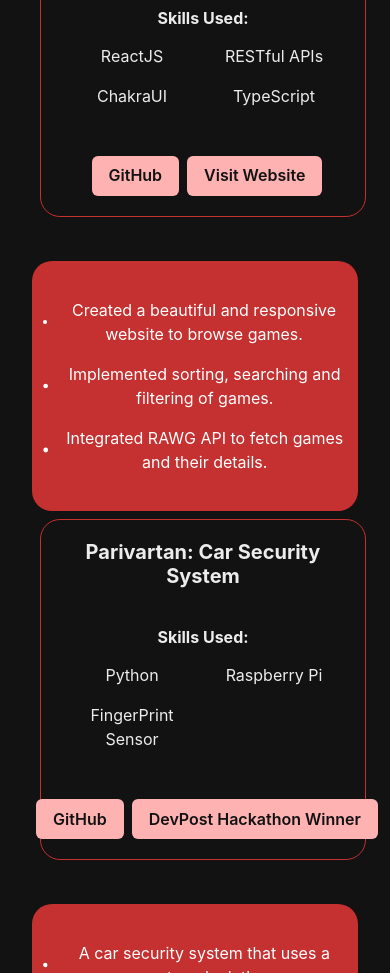
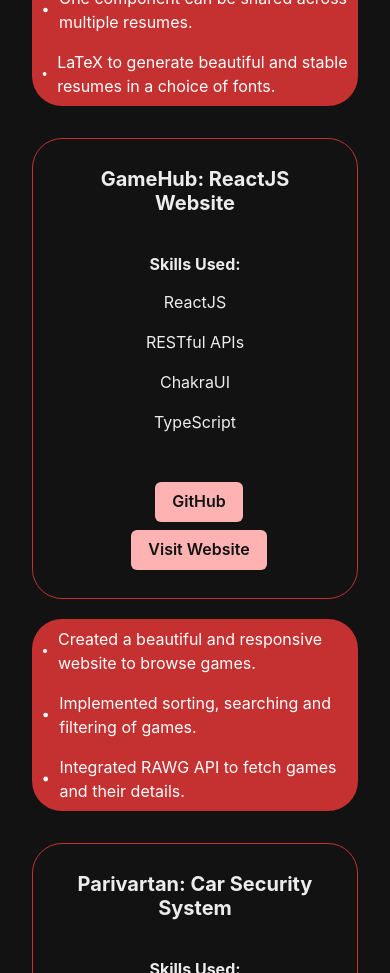
Before and after one commit to TheFJcurve/personal-portfolio, a React (Vite) app: page / in a window 390 px wide. Shown: the part 4020-4993 px from the top of the page. Built offline with nearby package versions, Linux system fonts and the light colour scheme.

Commit message:
optimized projects for mobiles

```diff
--- a/src/components/Projects.tsx
+++ b/src/components/Projects.tsx
@@ -26,19 +26,20 @@ const ProjectCardInfo = ({ projectDescription }: ProjectCardInfoProps) => {
       flexDirection="column"
       justifyContent="center"
       backgroundColor={"styleColor.600"}
-      borderRadius={"20px"}
+      borderRadius={30}
       _hover={{
         transform: "scale(1.05)",
       }}
       transition={"all 0.3s ease-in-out"}
       color={"white"}
-      height={"250px"}
       width={"100%"}
     >
       {projectDescription.map((description, index) => (
         <HStack margin={2} key={index}>
           <TbPointFilled />
-          <Text size={"sm"}>{description}</Text>
+          <Text align={"start"} size={"sm"}>
+            {description}
+          </Text>
         </HStack>
       ))}
     </Box>
@@ -60,14 +61,13 @@ const ProjectCardLinks = ({
   return (
     <Card
       variant={"outline"}
+      padding={2}
       borderColor={"styleColor.600"}
-      margin={2}
       _hover={{
         transform: "scale(1.05)",
       }}
       transition={"all 0.3s ease-in-out"}
-      borderRadius={"20px"}
-      width={"100%"}
+      borderRadius={30}
     >
       <CardHeader>
         <Heading size={"md"}>{projectTitle}</Heading>
@@ -77,7 +77,11 @@ const ProjectCardLinks = ({
           Skills Used:{" "}
         </Heading>
         <SimpleGrid
-          columns={skills.length > 8 ? 5 : skills.length <= 4 ? 2 : 4}
+          columns={{
+            sm: 1,
+            md: 2,
+            lg: 3,
+          }}
         >
           {skills.map((skill, index) => (
             <Text key={index} padding={2}>
@@ -87,13 +91,19 @@ const ProjectCardLinks = ({
         </SimpleGrid>
       </CardBody>
       <CardFooter justifyContent={"center"}>
+        <SimpleGrid columns={{ sm: 1, md: 2 }} gap={2}>
           {projectLinks.map((projectLink, index) => (
             <Link href={projectLink} key={index} isExternal>
-            <Button colorScheme="styleColor" marginLeft={2}>
+              <Button
+                colorScheme="styleColor"
+                marginLeft={2}
+                _hover={{ backgroundColor: "styleColor.600", color: "white" }}
+              >
                 {projectLinkDisplayName[index]}
               </Button>
             </Link>
           ))}
+        </SimpleGrid>
       </CardFooter>
     </Card>
   );
@@ -124,7 +134,12 @@ const ProjectCard = ({
   const isMdOrLarger = useBreakpointValue({ base: false, md: true });
 
   return (
-    <SimpleGrid columns={{ sm: 1, md: 2 }} gap={9} alignItems={"center"}>
+    <SimpleGrid
+      columns={{ sm: 1, md: 2 }}
+      gap={5}
+      alignItems={"center"}
+      marginBottom={8}
+    >
       {isMdOrLarger ? (
         orientation === "left" ? (
           <>
@@ -219,7 +234,7 @@ const Projects = () => {
             "https://github.com/TheFJcurve/Parivartan",
             "https://devpost.com/software/parivartan-car-security-simplified?ref_content=user-portfolio&ref_feature=in_progress",
           ]}
-          projectLinkDisplayName={["GitHub", "DevPost Hackathon Winner"]}
+          projectLinkDisplayName={["GitHub", "DevPost"]}
           skills={["Python", "Raspberry Pi", "FingerPrint Sensor"]}
         />
         <ProjectCard
@@ -235,7 +250,7 @@ const Projects = () => {
             "https://github.com/TheFJcurve/Klimacc",
             "https://devpost.com/software/klimacc-one-click-to-sustainability?ref_content=user-portfolio&ref_feature=in_progress",
           ]}
-          projectLinkDisplayName={["GitHub", "DevPost Hackathon Winner"]}
+          projectLinkDisplayName={["GitHub", "DevPost"]}
           skills={[
             "Python",
             "Tkinter",
```
Lines whose indentation alone changed are shown as unchanged.
